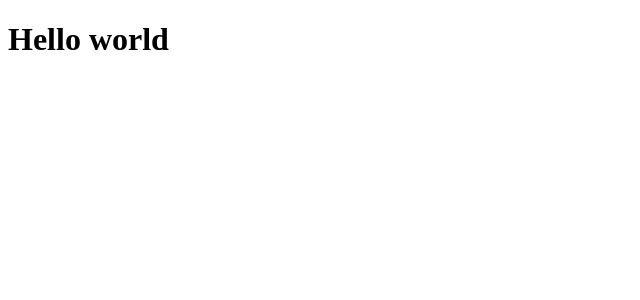
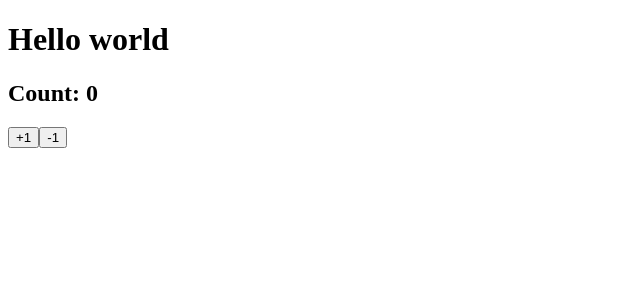
Before and after one commit to JulianaJM/essentially, a React app: page / in a window 1280 px wide. Shown: the top 300 px of the page, without its empty margins (0-640 px from the left). Built offline with nearby package versions, Linux system fonts and the light colour scheme.

Commit message:
split webpack conf + babel class support

```diff
--- a/src/App.js
+++ b/src/App.js
@@ -1,8 +1,19 @@
 import React, { Component } from "react";
 
 class App extends Component {
+    state = {
+        count:0
+    }
     render() {
-        return <h1>Hello world</h1>
+        return (
+            <div>
+                <h1>Hello world</h1>
+                <h2> Count: { this.state.count }</h2>
+                <button onClick={()=> this.setState(state =>({count: state.count + 1}))}>+1</button>
+                <button onClick={()=> this.setState(state =>({count: state.count - 1}))}>-1</button>
+
+            </div>
+        )
     }
 }
 
--- a/webpack.config.js
+++ b/webpack.config.base.js
@@ -1,7 +1,6 @@
 const path = require('path');
 const htmlWebpackPlugin = require('html-webpack-plugin');
 module.exports = {
-    mode: 'production',
     entry: './src/index.js',
     output: {
         path: path.join(__dirname, 'dist'),
@@ -14,7 +13,8 @@ module.exports = {
                 loader: 'babel-loader',
                 exclude: /node_modules/,
                 options: {
-                    presets: ['@babel/preset-env', '@babel/preset-react']
+                    presets: ['@babel/preset-env', '@babel/preset-react'],
+                    plugins: ['@babel/plugin-proposal-class-properties']
                 }
             }
         ]
--- /dev/null
+++ b/webpack.config.dev.js
@@ -0,0 +1,9 @@
+const merge = require('webpack-merge');
+const baseConfig = require("./webpack.config.base");
+module.exports = merge(baseConfig, {
+    mode: 'development',
+    devServer: { // if not defined default port is 8080
+        port: 8000
+    },
+    devtool: 'source-map'
+})
--- /dev/null
+++ b/webpack.config.prod.js
@@ -0,0 +1,5 @@
+const merge = require('webpack-merge');
+const baseConfig = require("./webpack.config.base");
+module.exports = merge(baseConfig, {
+    mode: 'production',
+})
```
Also changed, not shown: package.json (+7 -3 lines), 1 other file (tests, documents, lock files or other folders).
